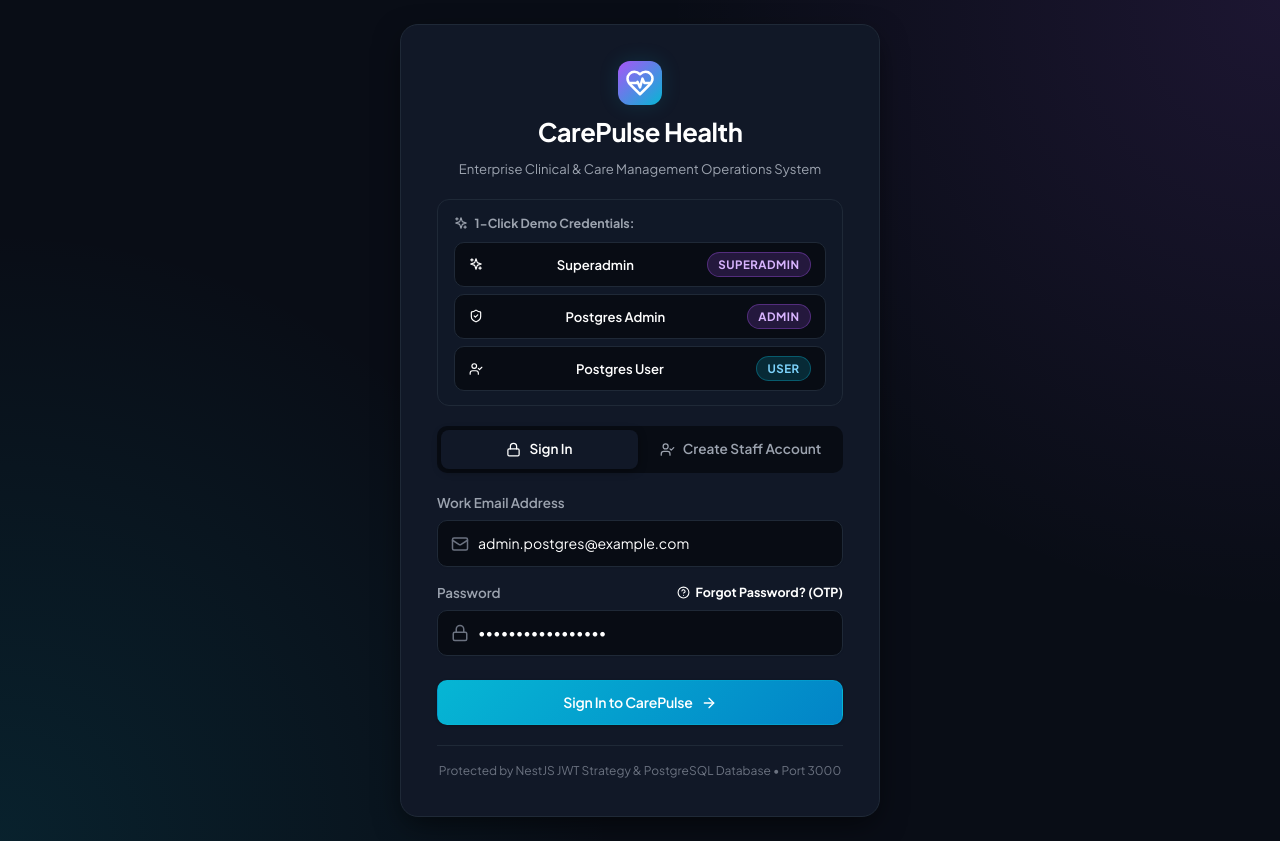
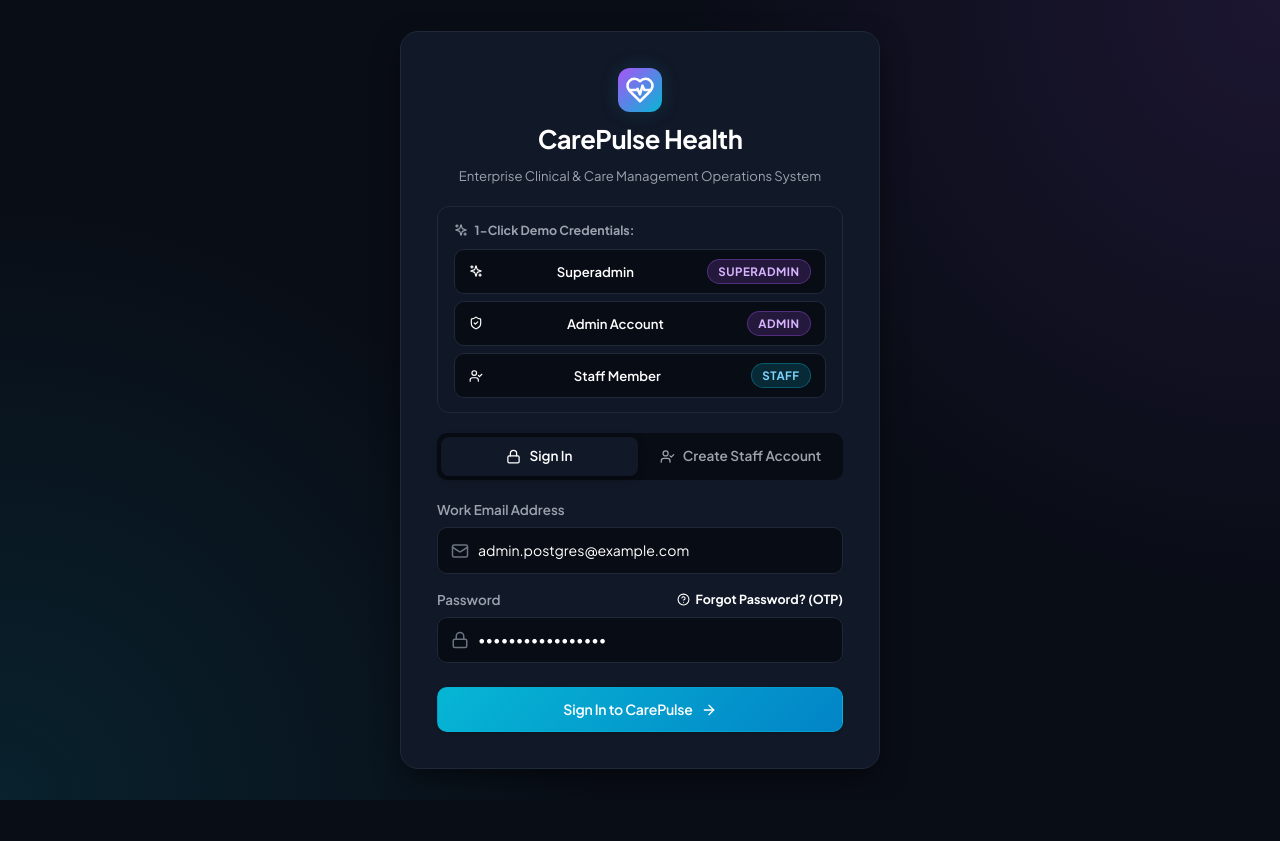
Before and after one commit to EbyJK/CarePlus, a React (Vite) app in the folder frontend/: page / in a window 1280 px wide. After the commit the page ends 800 px from the top, so only its background shows below. Built offline with nearby package versions, Linux system fonts and the light colour scheme.

Commit message:
corrections done , patient feature to be done as well

```diff
--- a/frontend/src/components/AddTeamMemberTab.jsx
+++ b/frontend/src/components/AddTeamMemberTab.jsx
@@ -47,7 +47,7 @@ export default function AddTeamMemberTab({ onNavigateToDirectory }) {
       <div className="tab-header flex-between">
         <div>
           <h2><UserPlus className="icon-header text-purple" /> Add Care Team Member</h2>
-          <p className="subtitle">Create and provision a new staff user account.</p>
+          <p className="subtitle">Create and provision a new staff account.</p>
         </div>
         {onNavigateToDirectory && (
           <button onClick={onNavigateToDirectory} className="btn btn-outline">
@@ -120,8 +120,7 @@ export default function AddTeamMemberTab({ onNavigateToDirectory }) {
                   onChange={(e) => setNewMember({ ...newMember, role: e.target.value })}
                 >
                   <option value="admin">Admin / Officer (Full Access)</option>
-                  <option value="supervisor">Supervisor (Care Lead)</option>
-                  <option value="user">Physician / User (Staff Portal)</option>
+                  <option value="user">Staff / Physician (Clinical Portal)</option>
                 </select>
               </div>
             </div>
--- a/frontend/src/components/AuthPage.jsx
+++ b/frontend/src/components/AuthPage.jsx
@@ -12,7 +12,7 @@ const DEMO_CREDENTIALS = [
     icon: Sparkles,
   },
   {
-    label: 'Postgres Admin',
+    label: 'Admin Account',
     email: 'admin.postgres@example.com',
     password: 'AdminPassword123!',
     role: 'ADMIN',
@@ -20,10 +20,10 @@ const DEMO_CREDENTIALS = [
     icon: ShieldCheck,
   },
   {
-    label: 'Postgres User',
+    label: 'Staff Member',
     email: 'user.postgres@example.com',
     password: 'UserPassword123!',
-    role: 'USER',
+    role: 'STAFF',
     badgeClass: 'badge-user',
     icon: UserCheck,
   },
@@ -61,7 +61,7 @@ export default function AuthPage({ onLoginSuccess }) {
   const handleLogin = async (e) => {
     if (e) e.preventDefault();
     setLoading(true);
-    setAuthStatus({ type: 'info', msg: 'Authenticating credentials with NestJS PostgreSQL backend...' });
+    setAuthStatus({ type: 'info', msg: 'Authenticating credentials...' });
 
     try {
       const res = await api.loginUser(loginData);
@@ -74,9 +74,10 @@ export default function AuthPage({ onLoginSuccess }) {
 
       localStorage.setItem('jwt_token', token);
 
+      const displayRole = (user.role?.toLowerCase() === 'user') ? 'STAFF' : user.role?.toUpperCase();
       setAuthStatus({
         type: 'success',
-        msg: `Authentication Successful! Signed in as ${user.email} (${user.role?.toUpperCase()})`,
+        msg: `Authentication Successful! Signed in as ${user.email} (${displayRole})`,
       });
 
       setTimeout(() => {
@@ -92,7 +93,7 @@ export default function AuthPage({ onLoginSuccess }) {
   const handleRegister = async (e) => {
     e.preventDefault();
     setLoading(true);
-    setAuthStatus({ type: 'info', msg: 'Registering account in PostgreSQL database...' });
+    setAuthStatus({ type: 'info', msg: 'Registering account...' });
 
     try {
       await api.registerUser(registerData);
@@ -128,7 +129,7 @@ export default function AuthPage({ onLoginSuccess }) {
   const handleRequestOtp = async (e) => {
     e.preventDefault();
     setLoadingOtp(true);
-    setOtpStatus({ type: 'info', msg: 'Generating 6-digit OTP code in PostgreSQL database...' });
+    setOtpStatus({ type: 'info', msg: 'Generating 6-digit OTP code...' });
     try {
       const res = await api.requestForgotPasswordOtp({ email: forgotEmail });
       const code = res.otpCode || res.data?.otpCode || '849201';
@@ -136,7 +137,7 @@ export default function AuthPage({ onLoginSuccess }) {
       setOtpCodeInput(code); // Pre-fill for convenience
       setOtpStatus({
         type: 'success',
-        msg: `OTP Code Generated in PostgreSQL! Code: ${code}`,
+        msg: `OTP Code Generated! Code: ${code}`,
       });
       setOtpStep(2);
     } catch (err) {
@@ -149,7 +150,7 @@ export default function AuthPage({ onLoginSuccess }) {
   const handleResetPassword = async (e) => {
     e.preventDefault();
     setLoadingOtp(true);
-    setOtpStatus({ type: 'info', msg: 'Resetting account password in PostgreSQL...' });
+    setOtpStatus({ type: 'info', msg: 'Resetting account password...' });
     try {
       await api.resetPasswordWithOtp({
         email: forgotEmail,
@@ -272,7 +273,7 @@ export default function AuthPage({ onLoginSuccess }) {
 
             <button type="submit" className="btn btn-primary btn-block mt-2" disabled={loading}>
               {loading ? (
-                <span>Authenticating with NestJS...</span>
+                <span>Authenticating...</span>
               ) : (
                 <>
                   <span>Sign In to CarePulse</span>
@@ -335,9 +336,8 @@ export default function AuthPage({ onLoginSuccess }) {
                   value={registerData.role}
                   onChange={(e) => setRegisterData({ ...registerData, role: e.target.value })}
                 >
-                  <option value="user">User / Physician</option>
-                  <option value="supervisor">Supervisor</option>
-                  <option value="admin">Admin</option>
+                  <option value="user">Staff / Physician</option>
+                  <option value="admin">Admin / Officer</option>
                 </select>
               </div>
             </div>
@@ -353,7 +353,7 @@ export default function AuthPage({ onLoginSuccess }) {
             </div>
 
             <button type="submit" className="btn btn-emerald btn-block mt-2" disabled={loading}>
-              {loading ? 'Creating Account in PostgreSQL...' : 'Register Account'}
+              {loading ? 'Creating Account...' : 'Register Account'}
             </button>
           </form>
         )}
@@ -365,10 +365,6 @@ export default function AuthPage({ onLoginSuccess }) {
             <span>{authStatus.msg}</span>
           </div>
         )}
-
-        <div className="auth-footer-note">
-          <span>Protected by NestJS JWT Strategy & PostgreSQL Database &bull; Port 3000</span>
-        </div>
       </div>
 
       {/* Forgot Password OTP Modal */}
@@ -380,7 +376,7 @@ export default function AuthPage({ onLoginSuccess }) {
               <Key className="text-cyan" size={24} />
               <div>
                 <h3>Reset Account Password (OTP System)</h3>
-                <p>Generate a 6-digit security OTP code stored in PostgreSQL.</p>
+                <p>Generate a 6-digit security OTP code for verification.</p>
               </div>
             </div>
 
--- a/frontend/src/components/CareTeamTab.jsx
+++ b/frontend/src/components/CareTeamTab.jsx
@@ -90,7 +90,7 @@ export default function CareTeamTab({ onNavigateToAddMember, currentUser }) {
             return;
           }
         } catch (retryErr) {
-          setAuthError('JWT Admin Token required to view PostgreSQL users list.');
+          setAuthError('Admin Token required to view staff directory.');
         }
       } else {
         setAuthError(err.message);
@@ -112,7 +112,7 @@ export default function CareTeamTab({ onNavigateToAddMember, currentUser }) {
       await api.toggleUserStatus(userObj.id, nextStatus);
       setActionStatus({
         type: 'success',
-        msg: `Account ${userObj.firstName} ${userObj.lastName} ${nextStatus ? 'activated' : 'deactivated'} in PostgreSQL!`,
+        msg: `Account ${userObj.firstName} ${userObj.lastName} ${nextStatus ? 'activated' : 'deactivated'}!`,
       });
       fetchCareTeam();
     } catch (err) {
@@ -131,7 +131,7 @@ export default function CareTeamTab({ onNavigateToAddMember, currentUser }) {
       await api.updateUser(userObj.id, { role: newRole });
       setActionStatus({
         type: 'success',
-        msg: `Role for ${userObj.firstName} updated to ${newRole.toUpperCase()} in PostgreSQL!`,
+        msg: `Role for ${userObj.firstName} updated successfully!`,
       });
       fetchCareTeam();
     } catch (err) {
@@ -145,7 +145,7 @@ export default function CareTeamTab({ onNavigateToAddMember, currentUser }) {
       return;
     }
 
-    if (!window.confirm(`Are you sure you want to soft-delete ${userObj.firstName} ${userObj.lastName} from PostgreSQL?`)) {
+    if (!window.confirm(`Are you sure you want to delete ${userObj.firstName} ${userObj.lastName}?`)) {
       return;
     }
 
@@ -154,7 +154,7 @@ export default function CareTeamTab({ onNavigateToAddMember, currentUser }) {
       await api.deleteUser(userObj.id);
       setActionStatus({
         type: 'success',
-        msg: `User account #${userObj.id} (${userObj.firstName}) soft-deleted successfully!`,
+        msg: `Staff account #${userObj.id} (${userObj.firstName}) deleted successfully!`,
       });
       fetchCareTeam();
     } catch (err) {
@@ -177,12 +177,12 @@ export default function CareTeamTab({ onNavigateToAddMember, currentUser }) {
     e.preventDefault();
     if (!editingUser) return;
     setSavingEdit(true);
-    setActionStatus({ type: 'info', msg: `Updating details for ${editFormData.firstName} in PostgreSQL...` });
+    setActionStatus({ type: 'info', msg: `Updating details for ${editFormData.firstName}...` });
     try {
       await api.updateUser(editingUser.id, editFormData);
       setActionStatus({
         type: 'success',
-        msg: `User #${editingUser.id} (${editFormData.firstName} ${editFormData.lastName}) details updated successfully in PostgreSQL!`,
+        msg: `Staff Member #${editingUser.id} (${editFormData.firstName} ${editFormData.lastName}) details updated successfully!`,
       });
       setEditingUser(null);
       fetchCareTeam();
@@ -201,7 +201,11 @@ export default function CareTeamTab({ onNavigateToAddMember, currentUser }) {
     const nameMatches = fullName.includes(query);
     const idMatches = cleanQuery.length > 0 && (u.id || '').toString().includes(cleanQuery);
 
-    const roleMatches = roleFilter === 'all' || (u.role && u.role.toLowerCase() === roleFilter.toLowerCase());
+    const userRole = (u.role || 'user').toLowerCase();
+    const roleMatches = roleFilter === 'all'
+      || (roleFilter === 'user' && (userRole === 'user' || userRole === 'staff'))
+      || (roleFilter === 'admin' && (userRole === 'admin' || userRole === 'superadmin'));
+
     return (nameMatches || emailMatches || idMatches) && roleMatches;
   });
 
@@ -252,7 +256,7 @@ export default function CareTeamTab({ onNavigateToAddMember, currentUser }) {
           <Search size={16} className="search-icon" />
           <input
             type="text"
-            placeholder="Search by staff name, email, or PostgreSQL ID (#1)..."
+            placeholder="Search by staff name, email, or ID (#1)..."
             value={searchQuery}
             onChange={(e) => setSearchQuery(e.target.value)}
           />
@@ -272,23 +276,17 @@ export default function CareTeamTab({ onNavigateToAddMember, currentUser }) {
             Admins & Officers
           </button>
           <button
-            className={`filter-pill ${roleFilter === 'supervisor' ? 'active' : ''}`}
-            onClick={() => setRoleFilter('supervisor')}
-          >
-            Supervisors
-          </button>
-          <button
             className={`filter-pill ${roleFilter === 'user' ? 'active' : ''}`}
             onClick={() => setRoleFilter('user')}
           >
-            Physicians / Users
+            Physicians & Staff
           </button>
         </div>
       </div>
 
       {/* HORIZONTAL DIRECTORY CARDS LIST WITH SUPERADMIN PROTECTION & EDIT MODAL */}
       {loading ? (
-        <div className="card p-6 text-center text-muted">Loading care team directory from PostgreSQL database...</div>
+        <div className="card p-6 text-center text-muted">Loading care team directory...</div>
       ) : filteredUsers.length === 0 ? (
         <div className="card empty-state-card">
           <Users size={40} className="text-muted mb-2" />
@@ -306,6 +304,7 @@ export default function CareTeamTab({ onNavigateToAddMember, currentUser }) {
             const avatarUrl = u.avatar || SAMPLE_AVATARS[idx % SAMPLE_AVATARS.length];
             const isSuperadminTarget = u.role?.toLowerCase() === 'superadmin';
             const isProtected = isSuperadminTarget && currentUserRole !== 'superadmin';
+            const displayRoleLabel = (u.role?.toLowerCase() === 'user' || u.role?.toLowerCase() === 'staff') ? 'STAFF' : u.role?.toUpperCase();
 
             return (
               <div key={u.id || idx} className="member-card-horizontal">
@@ -318,7 +317,7 @@ export default function CareTeamTab({ onNavigateToAddMember, currentUser }) {
                 <div className="horizontal-details">
                   <div className="flex-align gap-2">
                     <h4 className="member-name-lg">{u.firstName} {u.lastName}</h4>
-                    <span className={`badge badge-${(u.role || 'user').toLowerCase()}`}>{u.role}</span>
+                    <span className={`badge badge-${(displayRoleLabel === 'STAFF' ? 'user' : displayRoleLabel.toLowerCase())}`}>{displayRoleLabel}</span>
                     {isProtected && (
                       <span className="badge badge-purple flex-align gap-1" title="Root Superadmin record is protected">
                         <Lock size={12} /> Protected
@@ -354,7 +353,7 @@ export default function CareTeamTab({ onNavigateToAddMember, currentUser }) {
                       <button
                         className="btn btn-sm btn-outline"
                         onClick={() => openEditModal(u)}
-                        title="Edit staff member details in PostgreSQL"
+                        title="Edit staff member details"
                         disabled={isProtected}
                       >
                         <Edit2 size={13} /> Edit
@@ -362,13 +361,12 @@ export default function CareTeamTab({ onNavigateToAddMember, currentUser }) {
 
                       <select
                         className="role-select-sm"
-                        value={u.role || 'user'}
+                        value={u.role?.toLowerCase() === 'staff' ? 'user' : (u.role || 'user')}
                         onChange={(e) => handleRoleChange(u, e.target.value)}
-                        title="Change user role in PostgreSQL"
+                        title="Change user role"
                         disabled={isProtected}
                       >
-                        <option value="user">USER</option>
-                        <option value="supervisor">SUPERVISOR</option>
+                        <option value="user">STAFF</option>
                         <option value="admin">ADMIN</option>
                         <option value="superadmin">SUPERADMIN</option>
                       </select>
@@ -407,7 +405,7 @@ export default function CareTeamTab({ onNavigateToAddMember, currentUser }) {
             <div className="modal-header-title">
               <Edit2 className="text-cyan" size={24} />
               <div>
-                <h3>Edit Staff Member Details (PostgreSQL ID: #{editingUser.id})</h3>
+                <h3>Edit Staff Member Details (ID: #{editingUser.id})</h3>
                 <p>Update profile details, email, and role for {editingUser.firstName}.</p>
               </div>
             </div>
@@ -459,8 +457,7 @@ export default function CareTeamTab({ onNavigateToAddMember, currentUser }) {
                     value={editFormData.role}
                     onChange={(e) => setEditFormData({ ...editFormData, role: e.target.value })}
                   >
-                    <option value="user">USER (Physician / Staff)</option>
-                    <option value="supervisor">SUPERVISOR</option>
+                    <option value="user">STAFF (Physician / Clinical)</option>
                     <option value="admin">ADMIN</option>
                     <option value="superadmin">SUPERADMIN</option>
                   </select>
@@ -472,7 +469,7 @@ export default function CareTeamTab({ onNavigateToAddMember, currentUser }) {
                   Cancel
                 </button>
                 <button type="submit" className="btn btn-emerald" disabled={savingEdit}>
-                  <CheckCircle2 size={16} /> {savingEdit ? 'Updating PostgreSQL...' : 'Save User Changes'}
+                  <CheckCircle2 size={16} /> {savingEdit ? 'Updating Details...' : 'Save Changes'}
                 </button>
               </div>
             </form>
--- a/frontend/src/components/StaffWorkspace.jsx
+++ b/frontend/src/components/StaffWorkspace.jsx
@@ -16,6 +16,8 @@ import {
 
 export default function StaffWorkspace({ user, onLogout, onUpdateUser }) {
   const [activeTab, setActiveTab] = useState('overview');
+
+  const displayRoleBadge = (user?.role?.toLowerCase() === 'user' || user?.role?.toLowerCase() === 'staff') ? 'STAFF' : user?.role?.toUpperCase();
 
   return (
     <div className="app-layout">
@@ -84,7 +86,7 @@ export default function StaffWorkspace({ user, onLogout, onUpdateUser }) {
             <div className="flex-align gap-2">
               <HeartPulse className="text-cyan" size={20} />
               <span className="font-bold">CarePulse Staff Portal</span>
-              <span className="badge badge-cyan">{user?.role?.toUpperCase() || 'USER'}</span>
+              <span className="badge badge-cyan">{displayRoleBadge}</span>
             </div>
           </div>
 
@@ -125,7 +127,7 @@ export default function StaffWorkspace({ user, onLogout, onUpdateUser }) {
                     </div>
                     <h2 className="hero-title">Welcome back, {user?.firstName} {user?.lastName}</h2>
                     <p className="hero-subtitle">
-                      Staff Physician &bull; Authenticated Account
+                      Staff Physician
                     </p>
                   </div>
                 </div>
```
